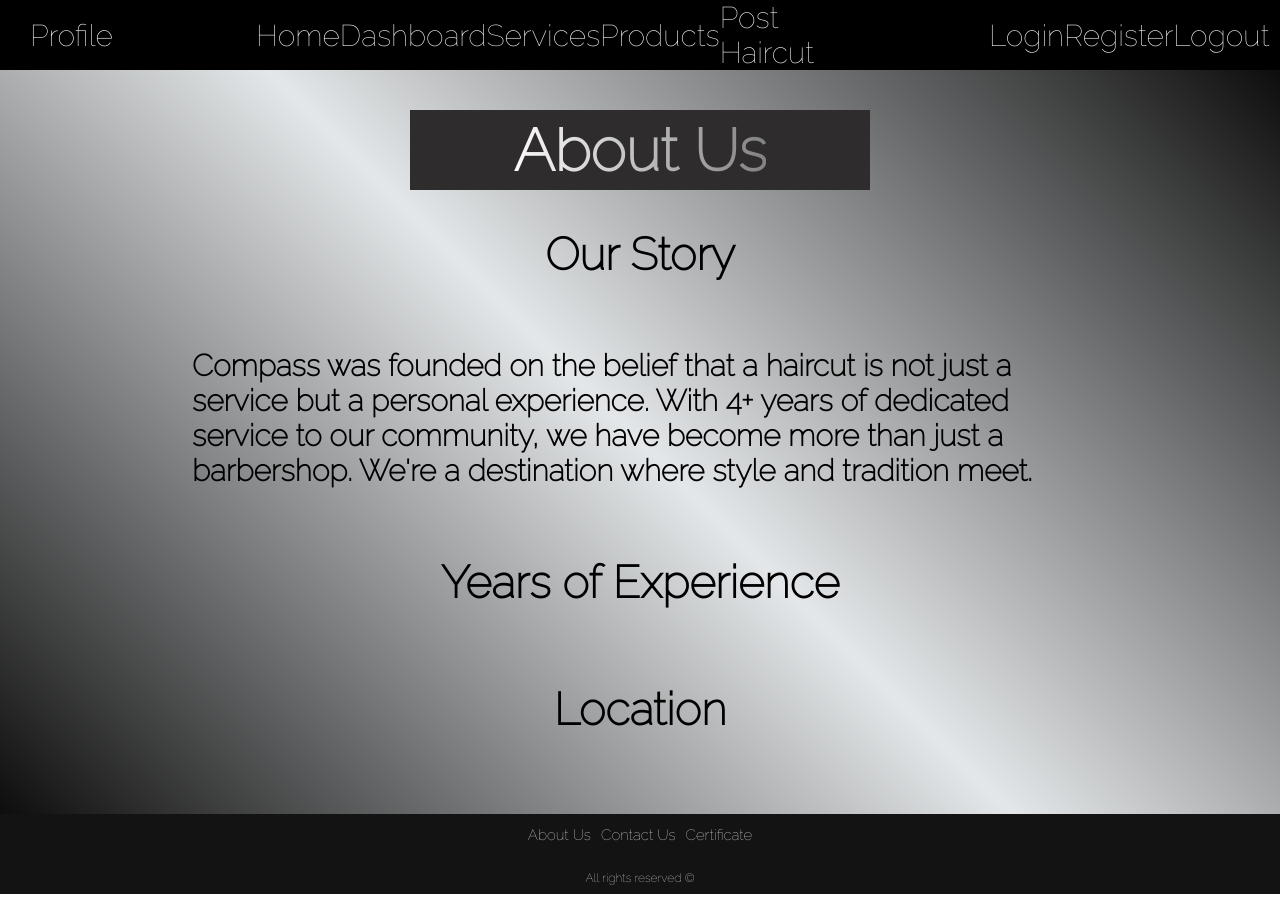
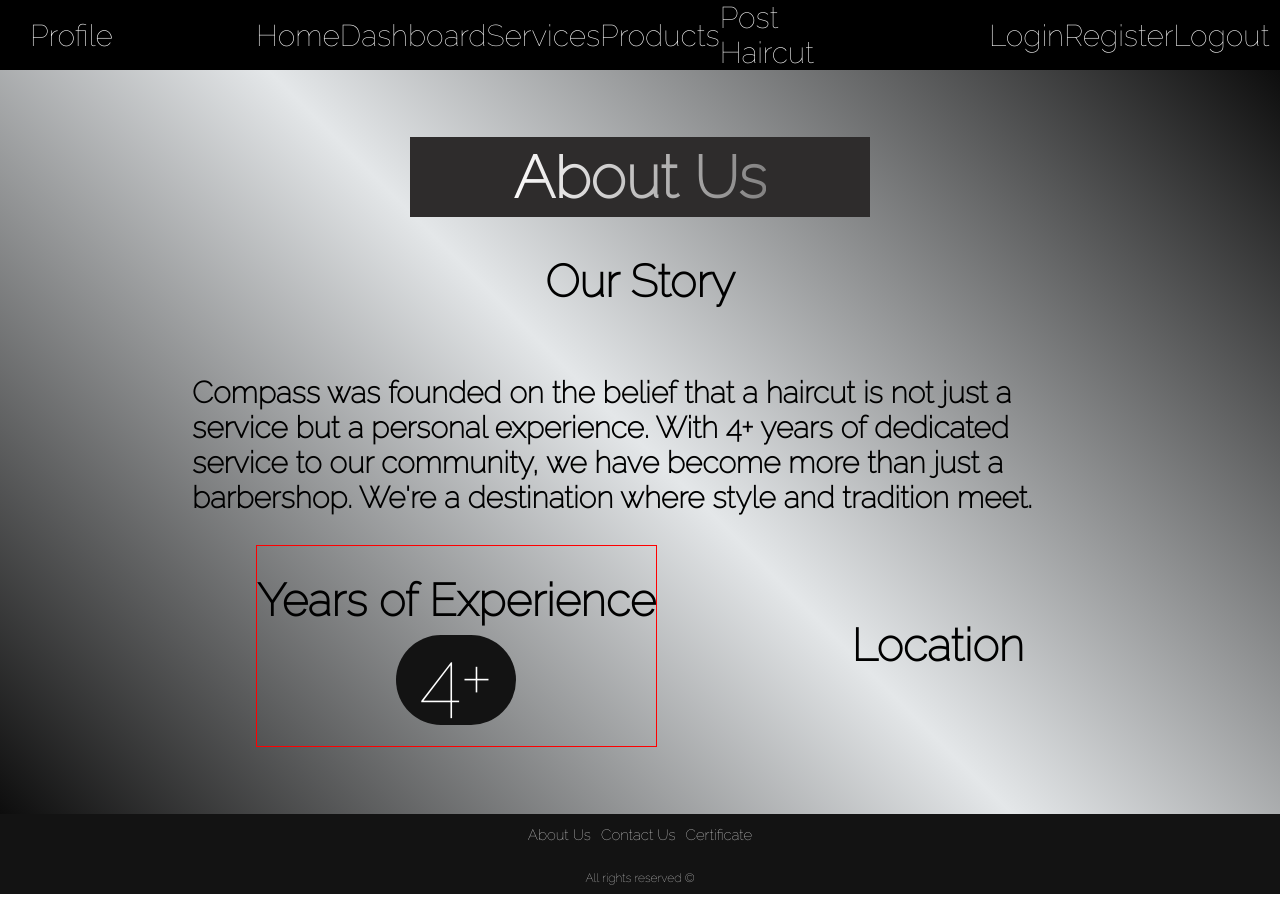
Before and after one commit to superGemHere/Barber-Shop-React, a React (Vite) app in the folder client/: page /about-us in a window 1280 px wide. Built offline with nearby package versions, Linux system fonts and the light colour scheme; a web font is replaced by a local one.

Commit message:
+modify experience div

```diff
--- a/client/src/components/About Us Template/AboutUs.jsx
+++ b/client/src/components/About Us Template/AboutUs.jsx
@@ -17,11 +17,16 @@ export default function AboutUs() {
                            <p>Compass was founded on the belief that a haircut is not just a service but a personal experience. With 4+ years of dedicated service to our community, we have become more than just a barbershop. We're a destination where style and tradition meet.</p>
                         </div>
                     </div>
-                    <div className="experience">
-                        <h2>Years of Experience</h2>
-                    </div>
-                    <div className="experience">
-                        <h2>Location</h2>
+                    <div className="secondaryInfo">
+                        <div className="experience">
+                            <h2>Years of Experience</h2>
+                            <div className='experienceNumber'>
+                                <p>4+</p>
+                            </div>
+                        </div>
+                        <div className="Location">
+                            <h2>Location</h2>
+                        </div>
                     </div>
 
                 </div>
--- a/client/src/components/About Us Template/aboutUs.css
+++ b/client/src/components/About Us Template/aboutUs.css
@@ -63,3 +63,33 @@
     justify-content: center;
     font-weight: bold;
 }
+
+.secondaryInfo{
+    width: 60%;
+    display: flex;
+    align-items: center;
+    justify-content: space-between;
+}
+
+.experience{
+    height: 200px;
+    display: flex;
+    align-items: center;
+    justify-content: center;
+    flex-direction: column;
+    border: 1px solid red;
+}
+
+.experienceNumber{
+    display: flex;
+    align-items: center;
+    justify-content: center;
+    height: 90px;
+    width: 120px;
+    font-size: 80px;
+    position: relative;
+    top: -30px;
+    border-radius: 100px;
+    color: #fff;
+    background-color: #131313;
+}
```
